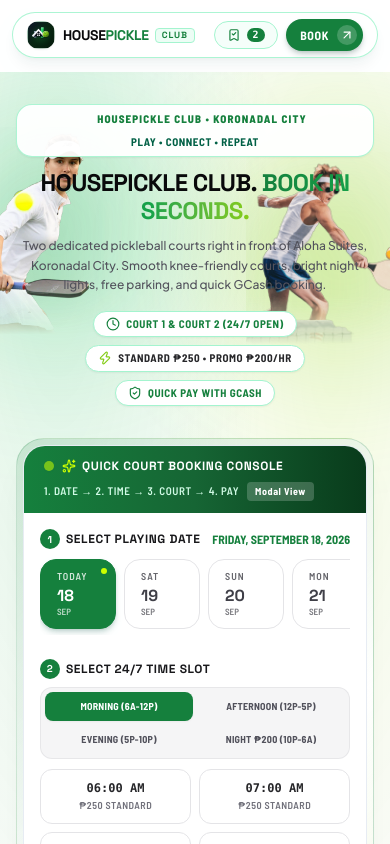
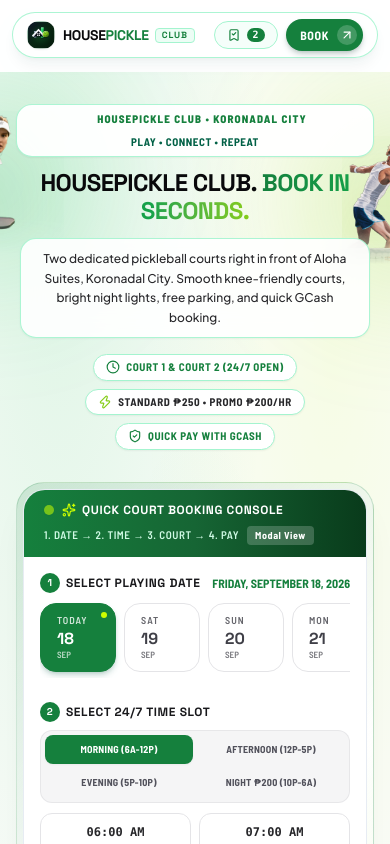
Before and after one commit to hizWindy/pickleball-court, a React (Vite) app in the folder frontend/: page / in a window 390 px wide. Shown: the top 844 px of the page. Built offline with nearby package versions, Linux system fonts and the light colour scheme.

Commit message:
fix(hero): improve 'two dedicated...' readability with frosted card and responsive player positioning on mobile

```diff
--- a/frontend/src/components/Hero.tsx
+++ b/frontend/src/components/Hero.tsx
@@ -60,7 +60,7 @@
             x: { duration: 0.9, delay: 0.15 },
             y: { duration: 6, repeat: Infinity, ease: 'easeInOut' }
           }}
-          className="absolute -left-12 sm:-left-6 lg:left-0 xl:left-4 2xl:left-12 top-14 sm:top-18 lg:top-20 w-52 sm:w-64 md:w-72 lg:w-80 xl:w-96 opacity-20 sm:opacity-30 lg:opacity-90 xl:opacity-100 select-none"
+          className="absolute -left-20 sm:-left-12 md:-left-6 lg:left-0 xl:left-4 2xl:left-12 top-10 sm:top-14 lg:top-20 w-36 sm:w-48 md:w-60 lg:w-80 xl:w-96 opacity-15 sm:opacity-25 md:opacity-40 lg:opacity-90 xl:opacity-100 select-none pointer-events-none"
         >
           {/* Luminous Emerald Stadium Back-Glow */}
           <div className="absolute -inset-6 bg-[#22C55E]/20 rounded-full blur-3xl -z-10" />
@@ -91,7 +91,7 @@
             x: { duration: 0.9, delay: 0.25 },
             y: { duration: 7, repeat: Infinity, ease: 'easeInOut' }
           }}
-          className="absolute -right-12 sm:-right-6 lg:right-0 xl:right-4 2xl:right-10 top-20 sm:top-24 lg:top-28 w-48 sm:w-60 md:w-68 lg:w-76 xl:w-88 opacity-20 sm:opacity-30 lg:opacity-90 xl:opacity-100 select-none"
+          className="absolute -right-20 sm:-right-12 md:-right-6 lg:right-0 xl:right-4 2xl:right-10 top-16 sm:top-20 lg:top-28 w-32 sm:w-44 md:w-56 lg:w-76 xl:w-88 opacity-15 sm:opacity-25 md:opacity-40 lg:opacity-90 xl:opacity-100 select-none pointer-events-none"
         >
           {/* Luminous Lime Stadium Back-Glow */}
           <div className="absolute -inset-6 bg-[#84CC16]/25 rounded-full blur-3xl -z-10" />
@@ -142,14 +142,19 @@
             </span>
           </motion.h1>
 
-          <motion.p
+          {/* Polished Facility Summary Card with Frosted Glass for Maximum Contrast & Readability across all screen sizes */}
+          <motion.div
             initial={{ opacity: 0, y: 10 }}
             animate={{ opacity: 1, y: 0 }}
             transition={{ duration: 0.4, delay: 0.1 }}
-            className="mt-3 text-xs sm:text-sm text-zinc-600 font-medium max-w-xl mx-auto leading-relaxed"
+            className="mt-3.5 max-w-xl mx-auto px-1 sm:px-0"
           >
-            Two dedicated pickleball courts right in front of Aloha Suites, Koronadal City. Smooth knee-friendly courts, bright night lights, free parking, and quick GCash booking.
-          </motion.p>
+            <div className="bg-white/90 sm:bg-white/80 backdrop-blur-md border border-emerald-200/90 shadow-xs shadow-emerald-950/5 rounded-2xl px-4 py-2.5 sm:px-6 sm:py-3 text-center">
+              <p className="text-xs sm:text-sm text-zinc-800 font-medium leading-relaxed">
+                Two dedicated pickleball courts right in front of Aloha Suites, Koronadal City. Smooth knee-friendly courts, bright night lights, free parking, and quick GCash booking.
+              </p>
+            </div>
+          </motion.div>
 
           {/* Quick Stat Highlights */}
           <motion.div
```
